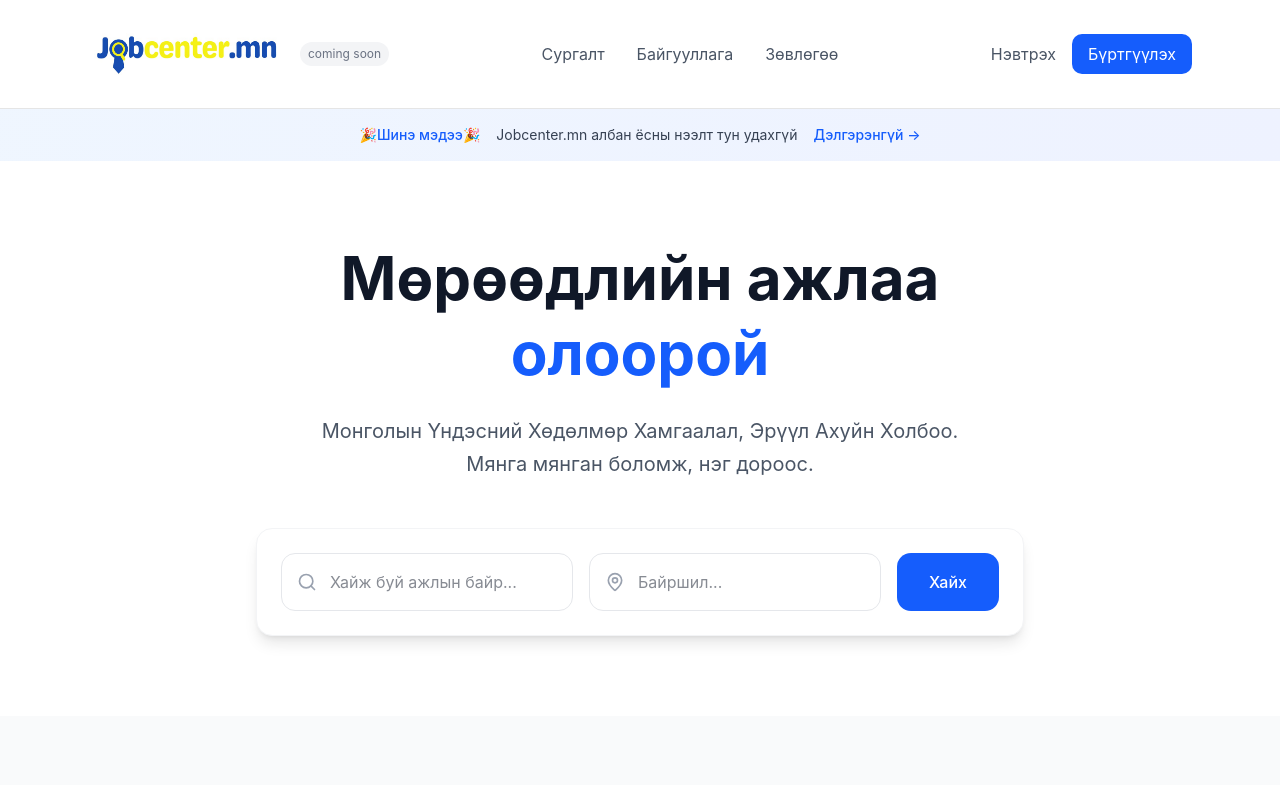
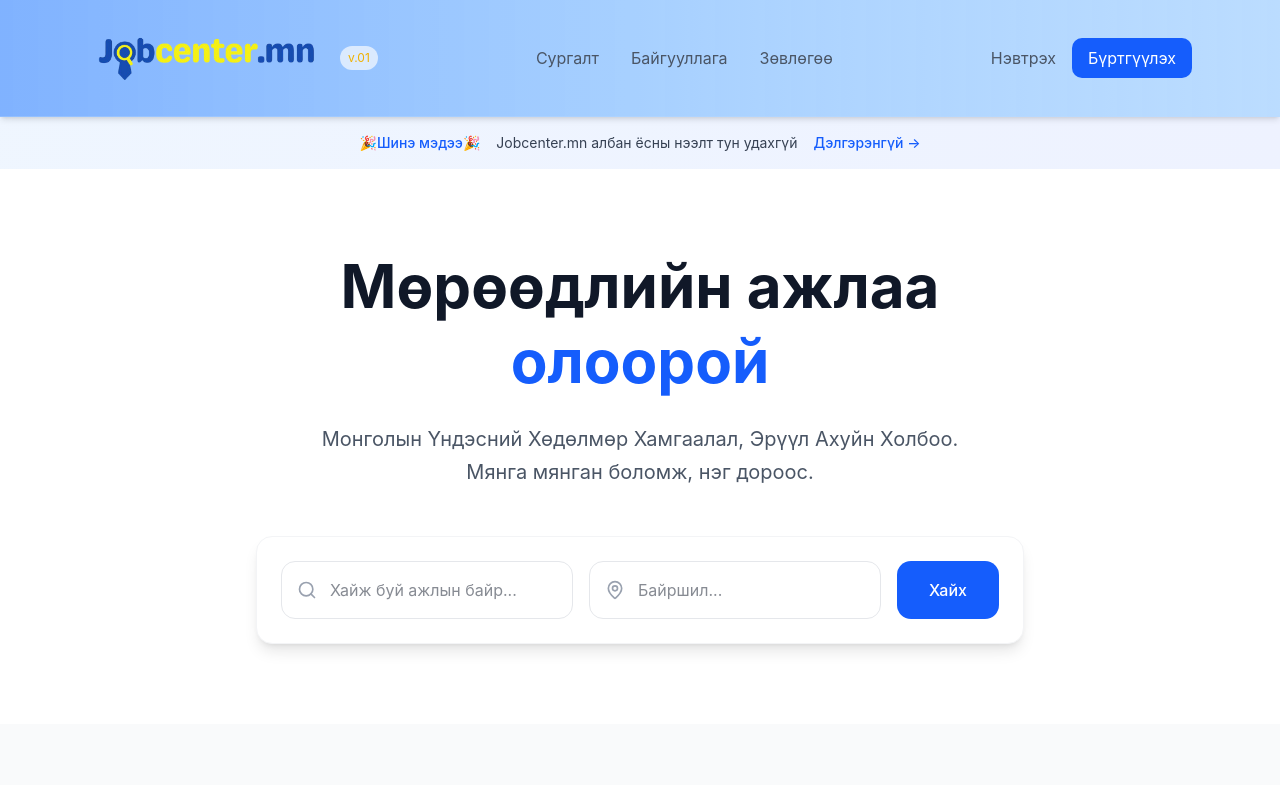
Before and after one commit to Jobcenter99/jopcenter, a Next.js app: page / in a window 1280 px wide. Shown: the top 785 px of the page. Built offline with nearby package versions, Linux system fonts and the light colour scheme.

Commit message:
components Weather

```diff
--- a/components/Weather.tsx
+++ b/components/Weather.tsx
@@ -67,14 +67,13 @@ export default function JobCenterLanding() {
   return (
     <div className="min-h-screen bg-white">
       {/* Header */}
-      <header className="border-b border-gray-120 bg-white sticky top-0 z-50">
+      <header className="sticky top-0 z-50 backdrop-blur-md bg-gradient-to-r from-blue-500/60 via-blue-400/50 to-blue-300/60 shadow-md border-b border-blue-200/30">
         <div className="max-w-6xl mx-auto px-6">
           <div className="flex justify-between items-center py-6">
             <div className="flex items-center space-x-3">
   {/* Replace this src with your actual image path */}
-             <img src="/JBlogo.png" alt="Jobcenter Logo" className="h-15 w-50" />
-
-             <span className="text-xs text-gray-500 bg-gray-100 px-2 py-1 rounded-full">coming soon</span>
+             <img src="/JBlogo.png" alt="Jobcenter Logo" className="h-auto w-60" />
+              <span className="text-xs text-yellow-500 bg-blue-100 px-2 py-1 rounded-full">v.01</span>
             </div>
 
 
```
Also changed, not shown: public/JBlogo.png, 1 other file (tests, documents, lock files or other folders).
